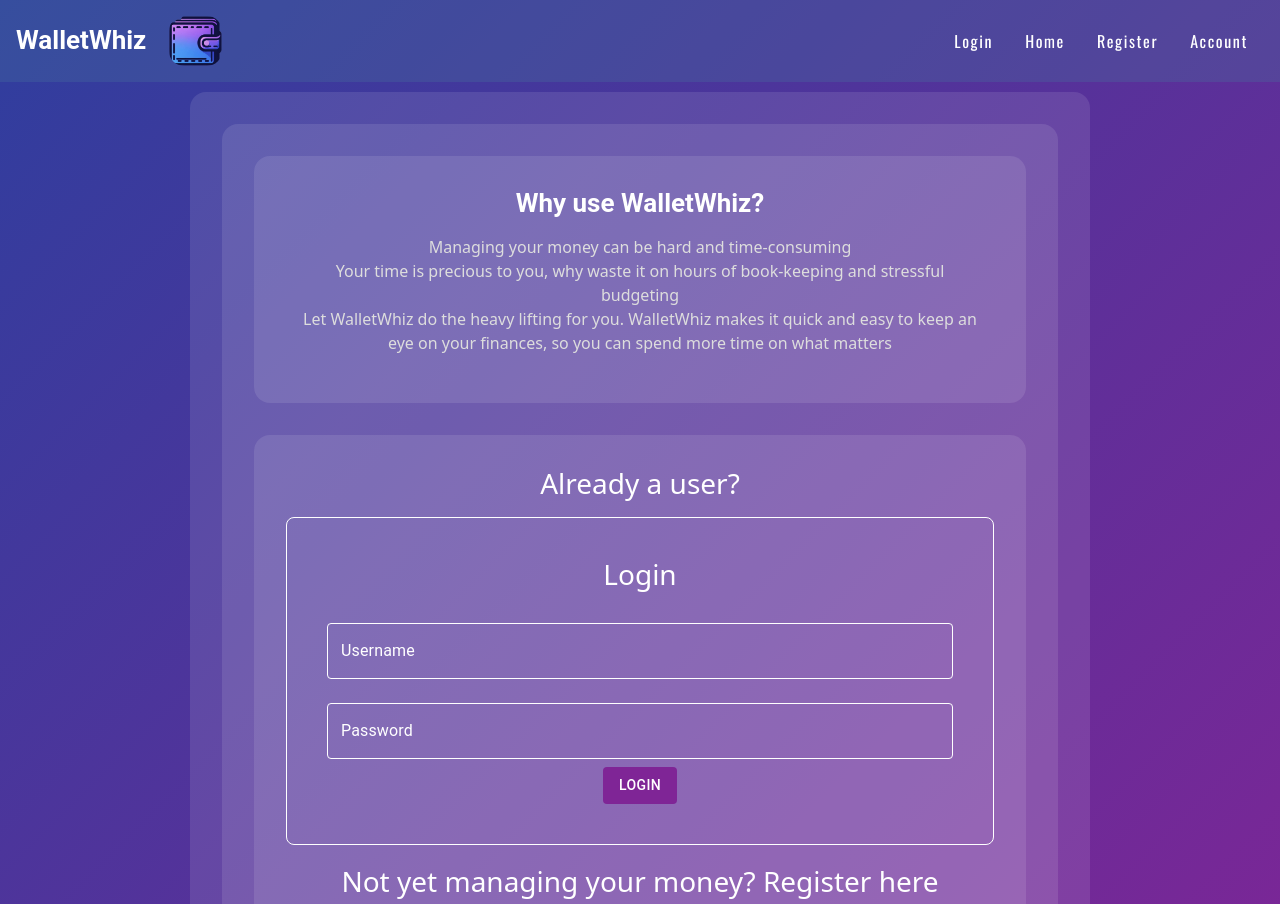
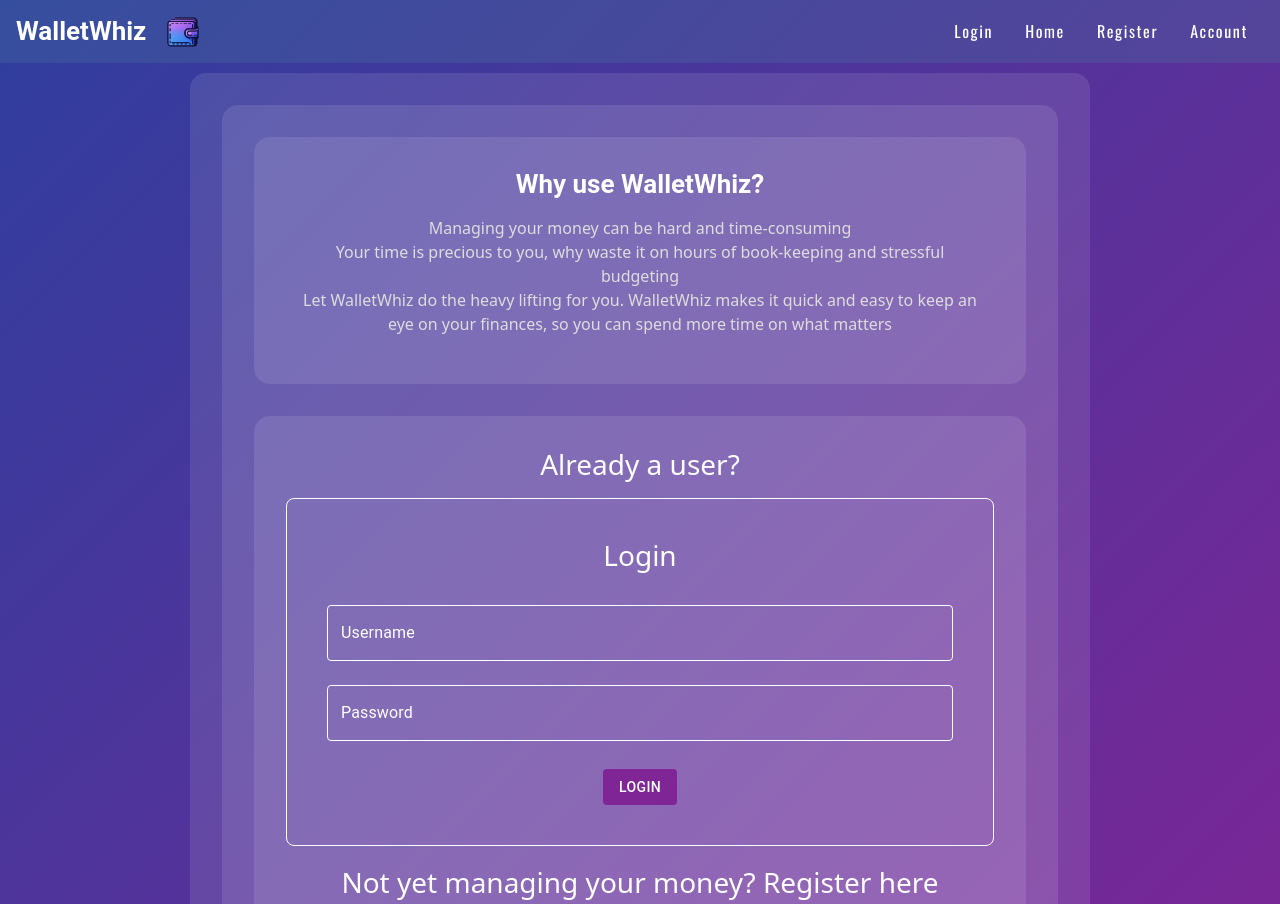
Before and after one commit to cslunsford/wallet-whiz-2.0, a React (Vite) app in the folder client/: page / in a window 1280 px wide. Shown: the top 904 px of the page. Built offline with nearby package versions, Linux system fonts and the light colour scheme.

Commit message:
global button styles set and navbar tweaked

```diff
--- a/client/src/App.css
+++ b/client/src/App.css
@@ -22,15 +22,13 @@
     font-size: 26px;
     font-weight: bold;
     margin: 0;
-
 }
 
 .headerLogo {
     display: flex;
-    height: 50px;
+    height: 30px;
     margin-left: 10%;
     margin-right: 40px;
-    border-radius: 15px;
 }
 
 .nav-links {
--- a/client/src/components/PageTheme.jsx
+++ b/client/src/components/PageTheme.jsx
@@ -5,7 +5,11 @@ export const PageTheme = createTheme({
     MuiButton: {
       styleOverrides: {
         contained: {
-          backgroundColor: '#7F2596'
+          backgroundColor: '#7F2596',
+          marginTop: '20px',
+          '&:hover': {
+            backgroundColor: '#681e7a',
+          },
         }
       }
     },
@@ -34,9 +38,6 @@ export const PageTheme = createTheme({
           '& .MuiFormLabel-root': {
             color: '#fff',
           },
-    '& .MuiFormLabel-root:hover': {
-      color: '#afafaf',
-  },
           '& label.Mui-focused': {
             color: '#afafaf',
           },
--- a/client/src/pages/homepage.jsx
+++ b/client/src/pages/homepage.jsx
@@ -1,48 +1,7 @@
 import React from 'react';
 import TextField from '@mui/material/TextField';
 import Button from '@mui/material/Button';
-import { alpha, styled, createTheme, ThemeProvider } from '@mui/material/styles';
-import { Box, Stack } from '@mui/system';
-import { Typography } from '@mui/material';
 
-const theme = createTheme({
-    palette: {
-        violet: {
-            main: '#7F2596'
-        }
-    }
-});
-
-const CssTextField = styled(TextField)({
-    width: '100%',
-    '& .MuiInputBase-root': {
-        '& fieldset': {
-        borderColor: '#fff',
-        }
-    },
-    "& .MuiOutlinedInput-root.Mui-focused": {
-        "& > fieldset": {
-        borderColor: "#afafaf"
-        }
-    },
-    '& .MuiInputBase-root:hover': {
-        '& fieldset': {
-        borderColor: '#afafaf',
-        }
-    },
-    '&.Mui-focused fieldset': {
-        borderColor: '#6F7E8C',
-    },
-    '& .MuiFormLabel-root': {
-        color: '#fff',
-    },
-    '& .MuiFormLabel-root:hover': {
-        color: '#afafaf',
-    },
-    '& label.Mui-focused': {
-        color: '#afafaf',
-    },
-});
 
 function homepage() {
     return (
@@ -63,7 +22,7 @@ function homepage() {
                         <div className="card" id="loginBox">
                             <h3 className="formBoxHeader">Login</h3>
                             <TextField id="margin-normal" label="Username" margin='normal' variant="outlined" />
-                            <CssTextField id="margin-normal" label="Password" margin='normal' variant="outlined" />
+                            <TextField id="margin-normal" label="Password" margin='normal' variant="outlined" />
                             <Button variant='contained' disableElevation>Login</Button>
                         </div>
                         <div className="registerButtonBox">
```
Lines whose indentation alone changed are shown as unchanged.
